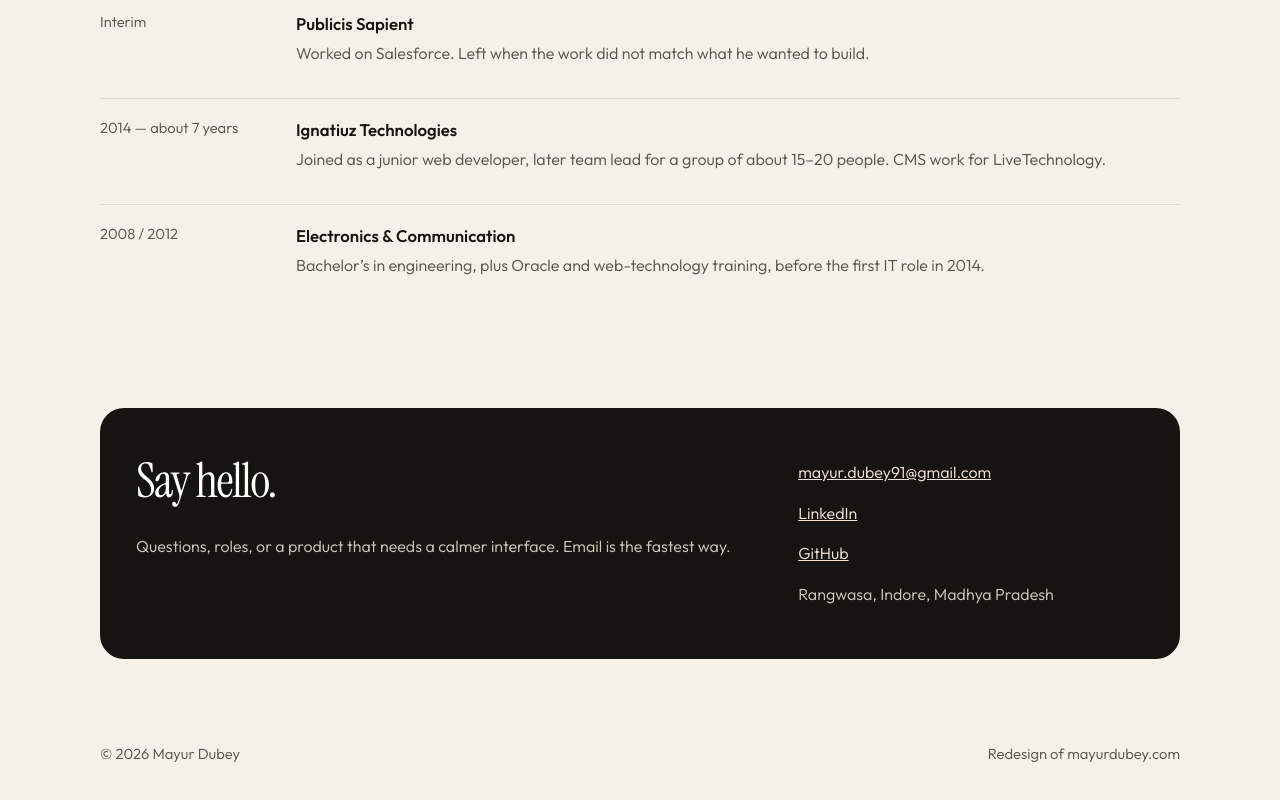
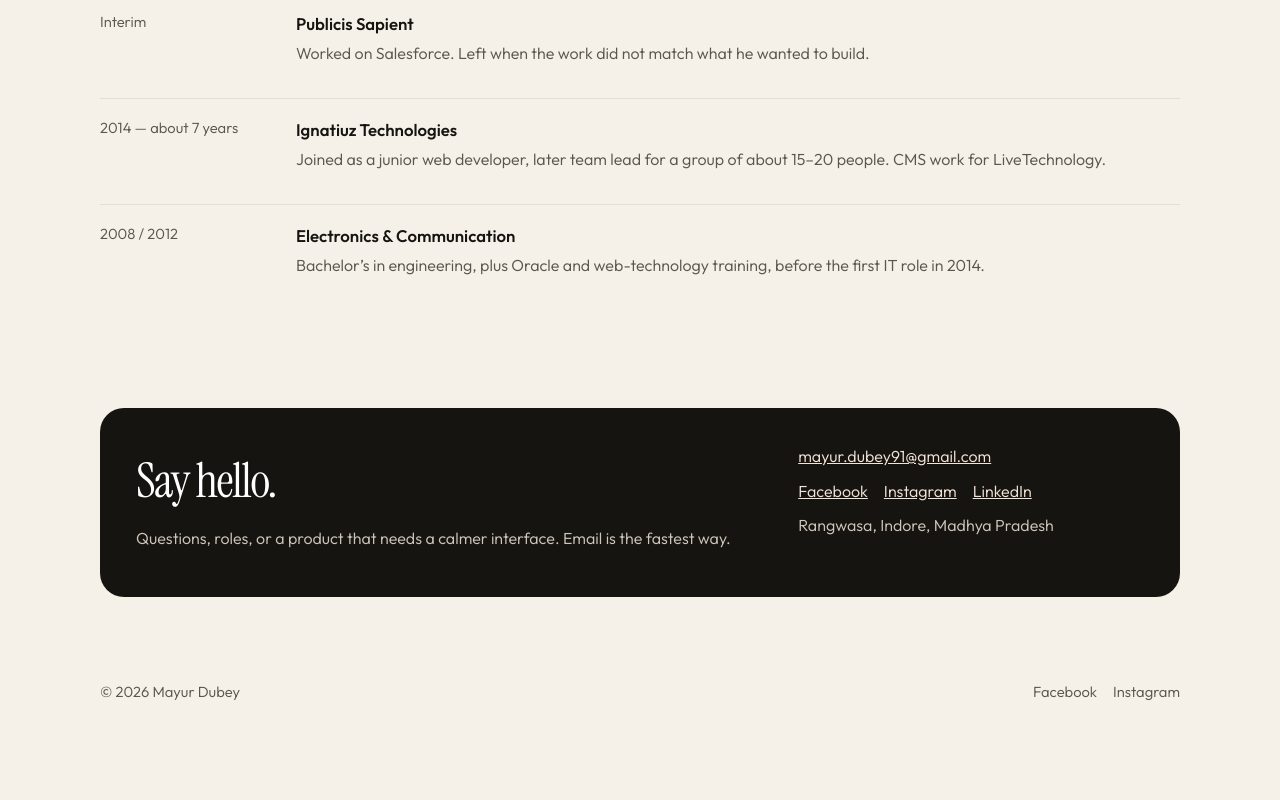
Before and after one commit to MayurDubey91/mayurdubey-portfolio, a plain HTML site: page index.html in a window 1280 px wide. Shown: the part 2343-3143 px from the top of the page. After the commit the page ends 3087 px from the top, so only its background shows below. Drawn offline with Linux system fonts and the light colour scheme.

Commit message:
Replace GitHub link with Facebook and Instagram

```diff
--- a/index.html
+++ b/index.html
@@ -120,9 +120,13 @@
       display: grid; grid-template-columns: 1.3fr 0.7fr; gap: 20px;
     }
     .contact h2 { color: #fff; }
-    .contact p { color: #cfc6ba; }
+    .contact p { color: #cfc6ba; margin: 0 0 10px; }
     .contact a { color: #f3e2d6; }
-    footer { padding: 28px 0 40px; color: var(--muted); display: flex; justify-content: space-between; gap: 12px; flex-wrap: wrap; font-size: 0.92rem; }
+    .socials { display: flex; gap: 16px; flex-wrap: wrap; }
+    footer { padding: 28px 0 40px; color: var(--muted); display: flex; justify-content: space-between; gap: 12px; flex-wrap: wrap; font-size: 0.92rem; align-items: center; }
+    footer nav { display: flex; gap: 16px; }
+    footer a { color: var(--muted); text-decoration: none; }
+    footer a:hover { color: var(--ink); }
     @media (max-width: 760px) {
       .nav nav { display: none; }
       .about, .work, .contact, .stats { grid-template-columns: 1fr; }
@@ -236,7 +240,7 @@
           <div class="job">
             <time>2008 / 2012</time>
             <div>
-              <h3>Electronics &amp; Communication</h3>
+              <h3>Electronics & Communication</h3>
               <p>Bachelor’s in engineering, plus Oracle and web-technology training, before the first IT role in 2014.</p>
             </div>
           </div>
@@ -253,8 +257,11 @@
           </div>
           <div>
             <p><a href="mailto:mayur.dubey91@gmail.com">mayur.dubey91@gmail.com</a></p>
-            <p><a href="https://www.linkedin.com/in/mayur-dubey-6bb7109b/">LinkedIn</a></p>
-            <p><a href="https://github.com/MayurDubey91">GitHub</a></p>
+            <p class="socials">
+              <a href="https://www.facebook.com/mayur.dubey.31">Facebook</a>
+              <a href="https://www.instagram.com/mayur_dubey91/">Instagram</a>
+              <a href="https://www.linkedin.com/in/mayur-dubey-6bb7109b/">LinkedIn</a>
+            </p>
             <p>Rangwasa, Indore, Madhya Pradesh</p>
           </div>
         </div>
@@ -264,7 +271,10 @@
 
   <footer class="wrap">
     <span>© 2026 Mayur Dubey</span>
-    <span>Redesign of mayurdubey.com</span>
+    <nav>
+      <a href="https://www.facebook.com/mayur.dubey.31">Facebook</a>
+      <a href="https://www.instagram.com/mayur_dubey91/">Instagram</a>
+    </nav>
   </footer>
 </body>
 </html>
```
